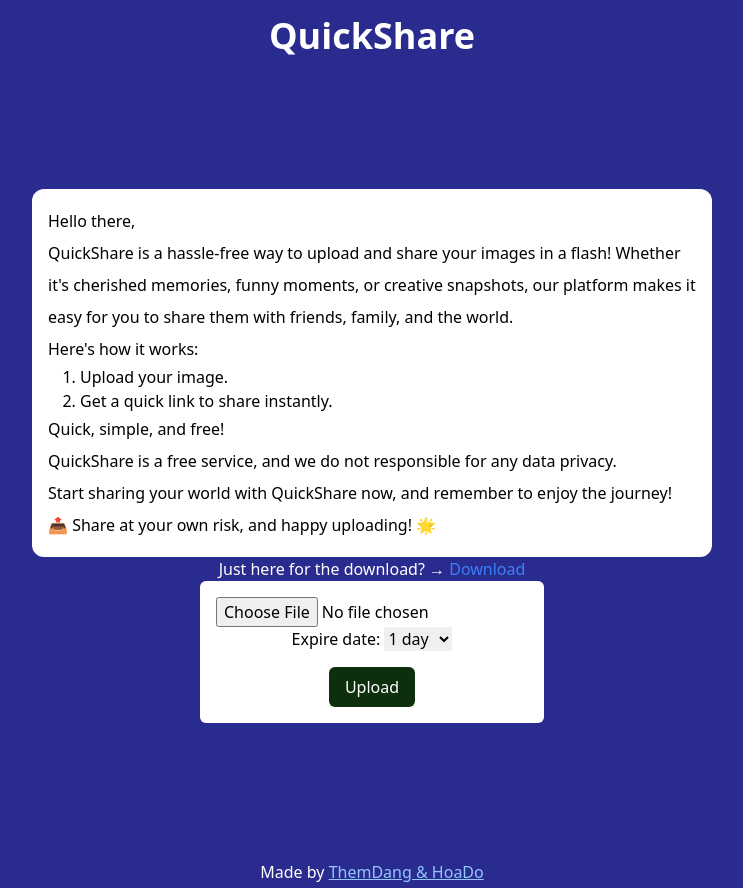
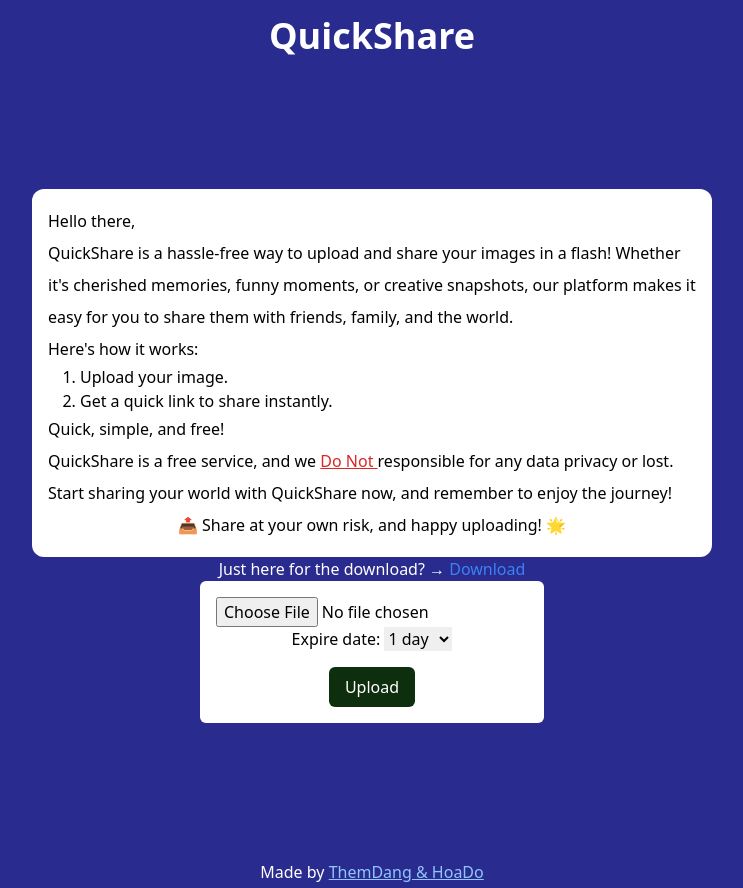
Before and after one commit to dnthem/quick-share, a Next.js app: page / in a window 1280 px wide. Shown: the whole page, without its empty margins (268-1011 px from the left). Built offline with nearby package versions, Linux system fonts and the light colour scheme.

Commit message:
update greeting message

```diff
--- a/components/Greeting.tsx
+++ b/components/Greeting.tsx
@@ -11,9 +11,9 @@ function Greeting() {
         <li>Get a quick link to share instantly.</li>
       </ol>
       <p>Quick, simple, and free!</p>
-      <p>QuickShare is a free service, and we do not responsible for any data privacy.</p>
+      <p>QuickShare is a free service, and we <span className=' capitalize underline text-red-600'>do not </span> responsible for any data privacy or lost.</p>
       <p>Start sharing your world with QuickShare now, and remember to enjoy the journey!</p>
-      <p>📤 Share at your own risk, and happy uploading! 🌟</p>
+      <p className='text-center'>📤 Share at your own risk, and happy uploading! 🌟</p>
     </div>
   )
 }
```
